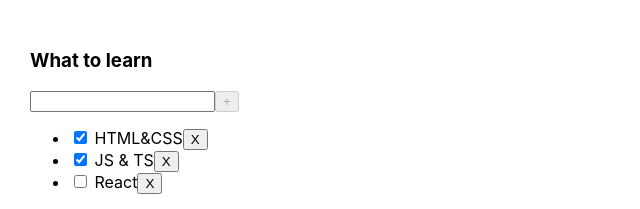
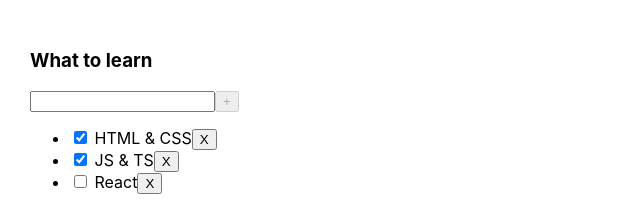
Before and after one commit to Tenebran/Sergej-TodoList, a React (Create React App) app: page / in a window 1280 px wide. Shown: the top 209 px of the page, without its empty margins (0-640 px from the left). Built offline with nearby package versions, Linux system fonts and the light colour scheme.

Commit message:
changes-1.4.1

```diff
--- a/src/App.tsx
+++ b/src/App.tsx
@@ -10,11 +10,10 @@ export type FilterValueType = 'all' | 'active' | 'completed';
 
 function App() {
   const [tasksForTodoList, setTasksForTodoList] = useState<Array<TaskType>>([
-    { id: v1(), title: 'HTML&CSS', isDone: true },
+    { id: v1(), title: 'HTML & CSS', isDone: true },
     { id: v1(), title: 'JS & TS', isDone: true },
     { id: v1(), title: 'React', isDone: false },
   ]);
-
   const [filter, setFilter] = useState<FilterValueType>('all');
 
   // BLL:
@@ -23,6 +22,10 @@ function App() {
 
   const onDelete = (id: string) => {
     setTasksForTodoList(tasksForTodoList.filter(tasks => tasks.id !== id));
+  };
+
+  const chageTaskStatus = (id: string) => {
+    setTasksForTodoList(tasksForTodoList.map(t => (t.id === id ? { ...t, isDone: !t.isDone } : t)));
   };
 
   const changeFilter = (value: FilterValueType) => {
@@ -53,6 +56,7 @@ function App() {
         filter={filter}
         changeFilter={changeFilter}
         addTask={addTask}
+        chageTaskStatus={chageTaskStatus}
       />
       {/* <TodoList title={'What to by'} /> */}
     </div>
--- a/src/components/TodoList/TodoList.tsx
+++ b/src/components/TodoList/TodoList.tsx
@@ -8,6 +8,7 @@ type TodoListPropsType = {
   filter: FilterValueType;
   changeFilter: (value: FilterValueType) => void;
   addTask: (title: string) => void;
+  chageTaskStatus: (id: string) => void;
 };
 
 export const TodoList = (props: TodoListPropsType) => {
@@ -45,7 +46,12 @@ export const TodoList = (props: TodoListPropsType) => {
             const removeTask = () => props.onDelete(task.id);
             return (
               <li key={task.id}>
-                <input type="checkbox" checked={task.isDone} /> <span>{task.title}</span>
+                <input
+                  type="checkbox"
+                  checked={task.isDone}
+                  onChange={() => props.chageTaskStatus(task.id)}
+                />{' '}
+                <span>{task.title}</span>
                 <button onClick={removeTask}> X</button>
               </li>
             );
```
